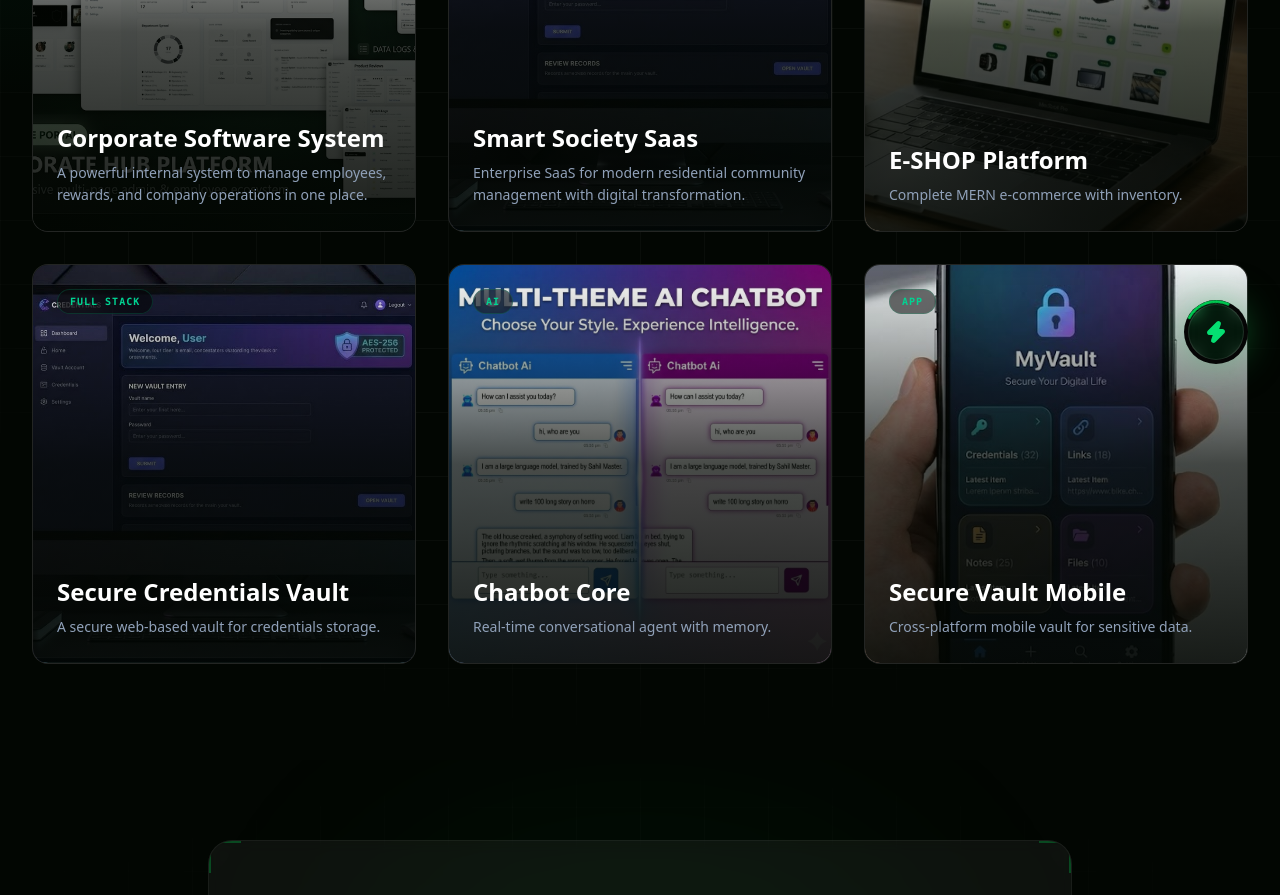
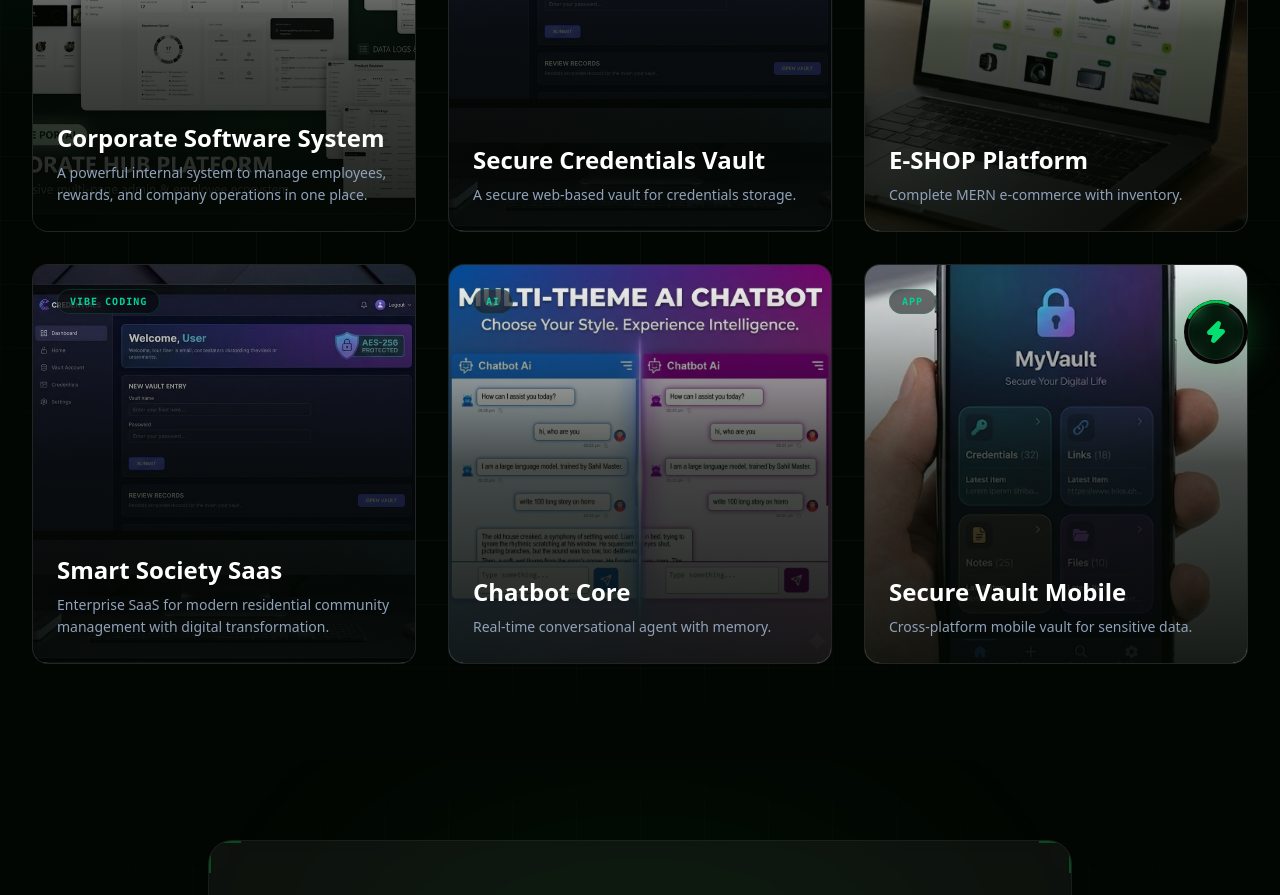
Before and after one commit to masterSahil/Master-Portfolio, a Next.js app: page /projects in a window 1280 px wide. Shown: the part 420-1315 px from the top of the page. Built offline with nearby package versions, Linux system fonts and the light colour scheme.

Commit message:
formating

```diff
--- a/src/components/Projects.jsx
+++ b/src/components/Projects.jsx
@@ -34,11 +34,11 @@ const PROJECTS = [
   },
   {
     id: 2,
-    title: "Smart Society Saas",
-    desc: "Enterprise SaaS for modern residential community management with digital transformation.",
+    title: "Secure Credentials Vault",
+    desc: "A secure web-based vault for credentials storage.",
     image: img2,
-    tech: ["Next.js", "MongoDB", "Tailwind", "RBAC"],
-    category: "Vibe Coding",
+    tech: ["React", "Node.js", "JWT", "Cloudinary"],
+    category: "Full Stack",
     repoUrl: "https://github.com/masterSahil/Credentials",
     liveUrl: "https://credentials-bay.vercel.app/"
   },
@@ -54,11 +54,11 @@ const PROJECTS = [
   },
   {
     id: 4,
-    title: "Secure Credentials Vault",
-    desc: "A secure web-based vault for credentials storage.",
+    title: "Smart Society Saas",
+    desc: "Enterprise SaaS for modern residential community management with digital transformation.",
     image: img2,
-    tech: ["React", "Node.js", "JWT", "Cloudinary"],
-    category: "Full Stack",
+    tech: ["Next.js", "MongoDB", "Tailwind", "RBAC"],
+    category: "Vibe Coding",
     repoUrl: "https://github.com/masterSahil/Credentials",
     liveUrl: "https://credentials-bay.vercel.app/"
   },
```
